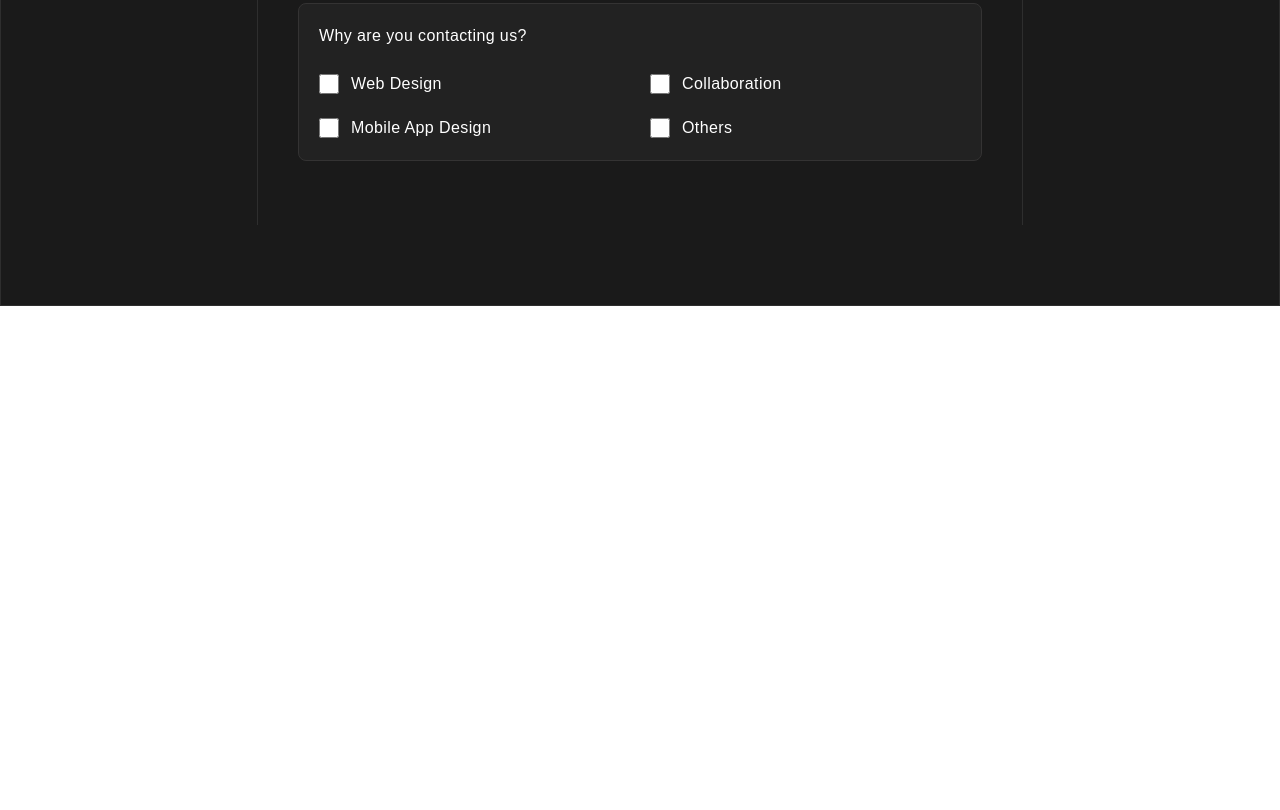
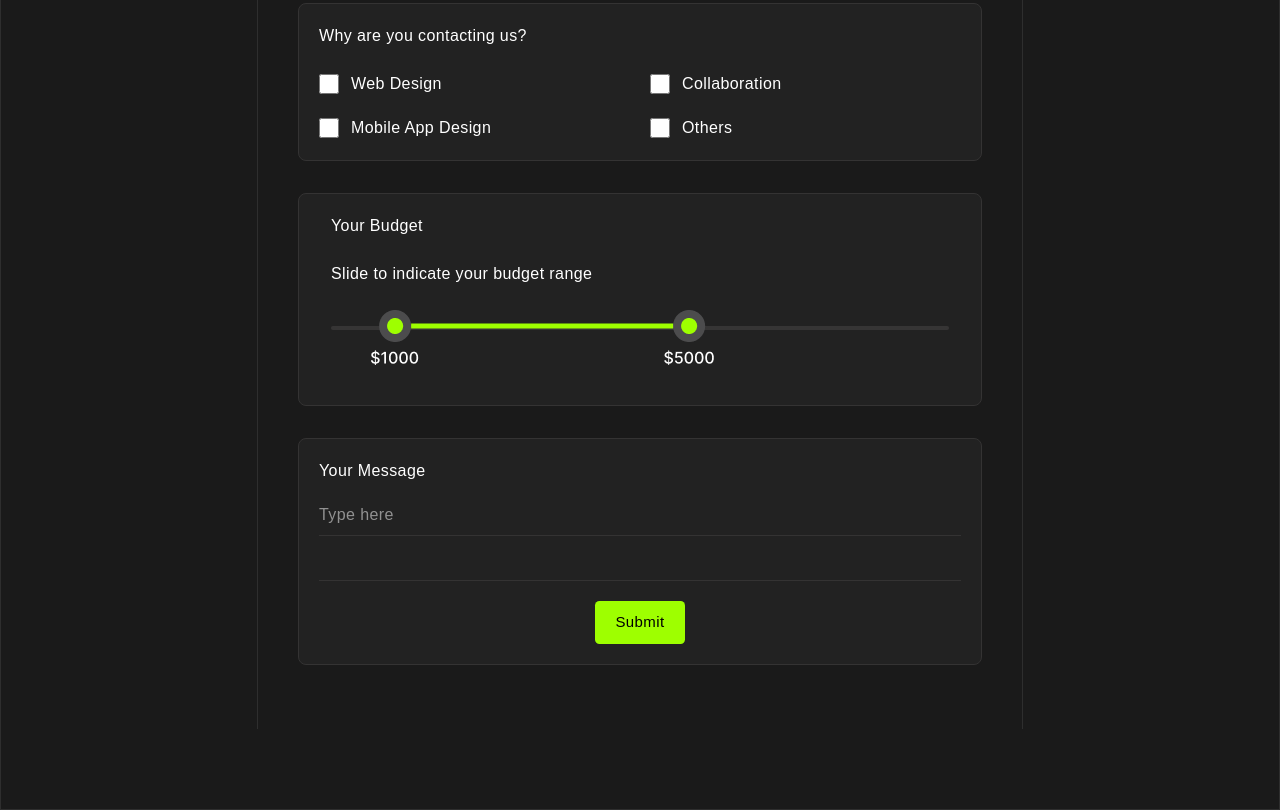
Before and after one commit to terhemeniorwua-png/sporty-up, a website: page index.html in a window 1280 px wide. Shown: the part 6184-6994 px from the top of the page. Before the commit the page ends 6490 px from the top, so only its background shows below. Drawn offline with Linux system fonts and the light colour scheme.

Commit message:
completed the form section

```diff
--- a/index.html
+++ b/index.html
@@ -379,19 +379,40 @@
                 <h2>Why are you contacting us?</h2><br>
                 <div class="grid grid-cols-2 gap-5">
                     <div class="flex items-center">
-                        <input type="checkbox" id="reaso" class="size-5 bg-[#262626] mr-3"><label  for="reaso">Web Design</label>
+                        <input type="checkbox" id="reaso" name="mark" class="size-5 bg-[#262626] mr-3"><label  for="reaso">Web Design</label>
                     </div>
                     <div class="flex items-center">
-                        <input type="checkbox" id="reas" class="size-5 input mr-3"><label  for="reas">Collaboration</label>
+                        <input type="checkbox" id="reas" name="mark" class="size-5 input mr-3"><label  for="reas">Collaboration</label>
                     </div>
                      <div class="flex items-center">
-                        <input type="checkbox" id="rea" class="size-5 bg-[#262626] mr-3"><label  for="rea">Mobile App Design</label>
+                        <input type="checkbox" id="rea" name="mark" class="size-5 bg-[#262626] mr-3"><label  for="rea">Mobile App Design</label>
                     </div>
                      <div class="flex items-center">
-                        <input type="checkbox" id="re" class="size-5 bg-[#262626] mr-3"><label  for="re">Others</label>
+                        <input type="checkbox" id="re" name="mark" class="size-5 bg-[#262626] mr-3"><label  for="re">Others</label>
                     </div>
                 </div>
             </div>
+            <div>
+                 <div class="p-5 px-8 bg-[rgba(38,38,38,0.72)] border border-[#343333] w-full mt-8 rounded-lg">
+                <h2>Your Budget</h2><br>
+                <p>Slide to indicate your budget range</p>
+                <div class="relative">
+                    <div class="bg-[rgba(63,61,61,0.72)] h-1 rounded-2xl mt-10"></div>
+                    <img src="images/green-rod.png" alt="" class="relative bottom-5 left-10">
+                </div>
+                 </div>
+            </div>
+           <div class="p-5 bg-[rgba(38,38,38,0.72)] border border-[#343333] w-full mt-8 rounded-lg">
+                <h2>Your Message</h2>
+                <div class="">
+                    <div class="">
+                        <input type="text" id="reaso" name="mark" class="outline-0 border-b border-b-[#343333] w-full pt-5 pb-2" placeholder="Type here">
+                        <input type="text" id="reaso" name="mark" class="outline-0 border-b border-b-[#343333] w-full pt-3 pb-2" >
+                    </div>
+                </div>
+               <div class="flex justify-center pt-5">
+                 <button type="submit" class=" green-btn">Submit</button>
+               </div>
              </form>
              </div>
          </section>
```
Also changed, not shown: images/green-line.png (added), images/green-rod.png (added), images/rounded-green-1000.png (added), images/rounded-green.png (added), src/output.css.
